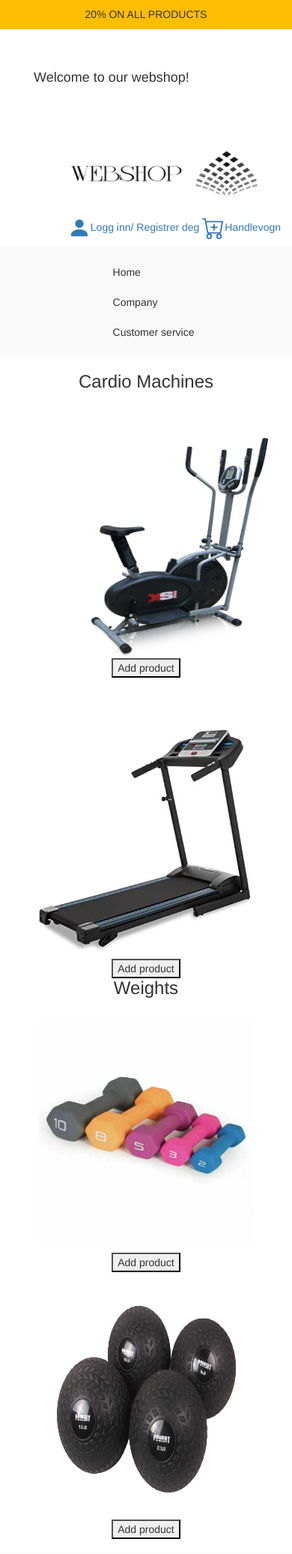
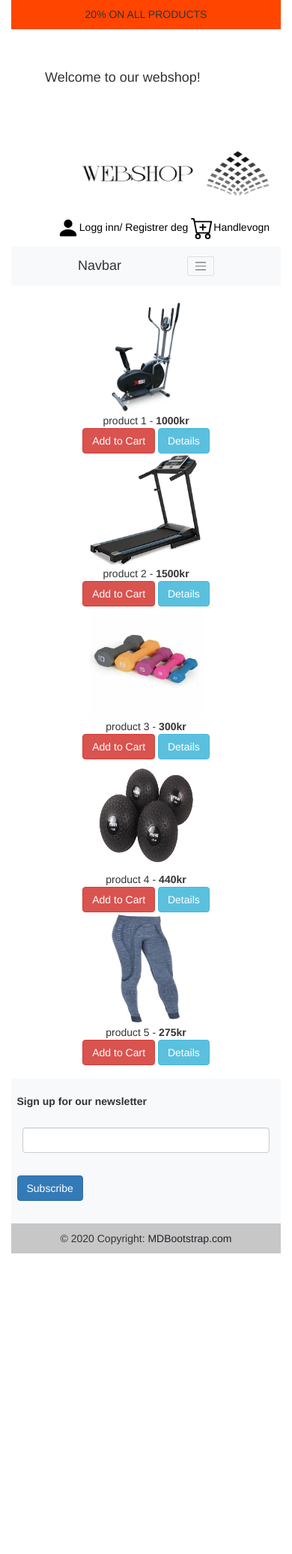
Before and after one commit to sevdeg/portfolio2, a Flask app: page / in a window 390 px wide; the page is wider, and only the part inside the window is pictured. Shown: the top 2073 px of that part at 75% size. After the commit the page ends 1672 px from the top of that part, so only its background shows below. Run offline with Flask 2, Linux system fonts and the light colour scheme; some libraries are stand-ins or nearby versions.

Commit message:
produktene og navbar er nå responsiv og linkene er fiksa

```diff
--- a/templates/index.html
+++ b/templates/index.html
@@ -1,35 +1,31 @@
 <!DOCTYPE html>
-<html lang="en">
+<html>
 <head>
-        <title>Home page</title>
-        <meta charset="UTF-8">
-        <meta name="viewport" content="width=device-width,initial-scale=1">
+		<link rel="stylesheet" href="https://maxcdn.bootstrapcdn.com/bootstrap/3.3.6/css/bootstrap.min.css">
         <link rel="stylesheet" href="style.css">
         <link href="https://cdn.jsdelivr.net/npm/bootstrap@5.0.0-beta3/dist/css/bootstrap.min.css" rel="stylesheet" integrity="sha384-eOJMYsd53ii+scO/bJGFsiCZc+5NDVN2yr8+0RDqr0Ql0h+rP48ckxlpbzKgwra6" crossorigin="anonymous">
 <style>
-            body {background-color:white}
-            /* visited link */
-            .navbar-nav .nav-item .nav-link {
-                color: inherit;
+  .badge-notify{
+    background:red;
+    position:relative;
+    top: -20px;
+    right: 10px;
   }
-            /* .navbar-nav .nav-item .nav-link:hover {
-                color: #1db3e6;
-            } */
-            .navbar-nav .nav-item.visited .nav-link,
-            .navbar-nav .nav-item:hover .nav-link {
-                color: #ffbd00;
-            }
-            .dropdown-menu{
-                background-color: red;
+  .my-cart-icon-affix {
+    position: fixed;
+    z-index: 999;
   }
 
+
   </style>
+
+
 </head>
-    <body>
-        <!-- HEADER -->
+
+<body class="container">
     <header>
      <!-- FIRST PIECE -->
-            <div class="salgsbanner" style="margin-bottom: 0px; background-color: #ffbd00; padding:2px;">
+     <div class="salgsbanner" style="margin-bottom: 0px; background-color:orangered; padding:2px;">
         <h5 style="text-align: center;">20% ON ALL PRODUCTS</h5>
     </div>
     <!-- SECOND PIECE -->
@@ -45,61 +41,80 @@
             <div class="col-md-4 col-12 text-right">
                 <p class="my-md-4 header-links">
                     <!-- IKONEEEER -->
-                            <a href="login"><svg xmlns="http://www.w3.org/2000/svg" width="30" height="30" fill="currentColor" class="bi bi-person-fill" viewBox="0 0 16 16">
+                    <a href="login" style="color: black;"><svg xmlns="http://www.w3.org/2000/svg" width="30" height="30" fill="currentColor" class="bi bi-person-fill" viewBox="0 0 16 16"  style="color: black;">
                         <path d="M3 14s-1 0-1-1 1-4 6-4 6 3 6 4-1 1-1 1H3zm5-6a3 3 0 1 0 0-6 3 3 0 0 0 0 6z"/>
                     </svg>Logg inn/ Registrer deg</a>
-                            <a href="checkout"><svg xmlns="http://www.w3.org/2000/svg" width="30" height="30" fill="currentColor" class="bi bi-cart-plus" viewBox="0 0 16 16">
+                    <a href="" style="color: black;"><svg xmlns="http://www.w3.org/2000/svg" width="30" height="30" fill="currentColor" class="bi bi-cart-plus" viewBox="0 0 16 16">
                         <path d="M9 5.5a.5.5 0 0 0-1 0V7H6.5a.5.5 0 0 0 0 1H8v1.5a.5.5 0 0 0 1 0V8h1.5a.5.5 0 0 0 0-1H9V5.5z"/>
                         <path d="M.5 1a.5.5 0 0 0 0 1h1.11l.401 1.607 1.498 7.985A.5.5 0 0 0 4 12h1a2 2 0 1 0 0 4 2 2 0 0 0 0-4h7a2 2 0 1 0 0 4 2 2 0 0 0 0-4h1a.5.5 0 0 0 .491-.408l1.5-8A.5.5 0 0 0 14.5 3H2.89l-.405-1.621A.5.5 0 0 0 2 1H.5zm3.915 10L3.102 4h10.796l-1.313 7h-8.17zM6 14a1 1 0 1 1-2 0 1 1 0 0 1 2 0zm7 0a1 1 0 1 1-2 0 1 1 0 0 1 2 0z"/>
+
                       </svg>Handlevogn</a>
                 </p>
             </div>
 
         </div>
     </div>
+    <!--navbar-->
+    <nav class="navbar navbar-expand-lg navbar-light bg-light">
+        <h4>Navbar</h4>
+        <button class="navbar-toggler" type="button" data-toggle="collapse" data-target="#navbarNavAltMarkup" aria-controls="navbarNavAltMarkup" aria-expanded="false" aria-label="Toggle navigation">
+            <span class="navbar-toggler-icon"></span>
+          </button>
+        <div class="collapse navbar-collapse" id="navbarNavAltMarkup">
+          <div class="navbar-nav">
+            <a class="nav-item nav-link active" href="/">Home <span class="sr-only">(current)</span></a>
+            <a class="nav-item nav-link" href="">Company</a>
+            <a class="nav-item nav-link" href="kontakt">Customer Service</a>
 
-            <nav class="navbar navbar-expand-md navbar-light bg-light">
-
-                <ul class="navbar-nav" style="padding-left:20px;">
-                    <li class="nav-item">
-                        <a class="nav-link" href="/">Home</a>
-                    </li>
-                    <li class="nav-item">
-                        <a class="nav-link" href="">Company</a>
-                    </li>
-                    <li class="nav-item">
-                        <a class="nav-link" href="kontakt">Customer service</a>
-                    </li>
-                </ul>
+          </div>
+        </div>
       </nav>
 </header>
 
-        <main>
-
-              <!-- Produkter her -->
-
-              <div class="container">
-                <div class="row text-center">
-                    <h3>Cardio Machines</h3>
-                    <div class="col-md-4 col-sm-12 col-12" style="padding:45px;">
-                        <a href="" data-toggle="modal" data-target="#Modal1"><img src="static/card1.jpg"  style="width:130%; height:300px;"></a>
-                        <button type="button" class="add1">Add product</button>
-                    </div>
-                    <div class="col-md-4 col-12 text-center">
-                        <h2 class="my-md-3 site-title" > <a href="" data-toggle="modal" data-target="#Modal2" > <img src="static/card2.jpg"  style="width:80%; height:300px;"> </h2> </a>
-                        <button type="button" class="add2">Add product</button>
-                    </div>
-                    <h3>Weights</h3>
-                    <div class="col-md-4 col-12 text-center">
-                        <h2 class="my-md-3 site-title" > <a href="" data-toggle="modal" data-target="#Modal3" > <img src="static/weight1.jpg"  style="width:80%; height:300px;"> </h2> </a>
-                        <button type="button" class="add3">Add product</button>
+  <div class="row">
+    <div class="col-md-3 text-center">
+      <img src="static/card1.jpg" width="150px" height="150px">
+      <br>
+      product 1 - <strong>1000kr</strong>
+      <br>
+      <button class="btn btn-danger my-cart-btn" data-id="1" data-name="product 1" data-summary="summary 1" data-price="10" data-quantity="1" data-image="static/card1.jpg">Add to Cart</button>
+      <a href="#" class="btn btn-info" data-toggle="modal" data-target="#Modal1">Details</a>
     </div>
 
-                    <div class="col-md-4 col-12 text-center">
-                        <h2 class="my-md-3 site-title" > <a href="" data-toggle="modal" data-target="#Modal4" > <img src="static/weight2.jpg"  style="width:80%; height:300px;"> </h2> </a>
-                        <button type="button" class="add4">Add product</button>
+    <div class="col-md-3 text-center">
+      <img src="static/card2.jpg" width="150px" height="150px">
+      <br>
+      product 2 - <strong>1500kr</strong>
+      <br>
+      <button class="btn btn-danger my-cart-btn" data-id="2" data-name="product 2" data-summary="summary 2" data-price="20" data-quantity="1" data-image="static/card2.jpg">Add to Cart</button>
+      <a href="#" class="btn btn-info" data-toggle="modal" data-target="#Modal2">Details</a>
     </div>
 
+    <div class="col-md-3 text-center">
+      <img src="static/weight1.jpg" width="150px" height="150px">
+      <br>
+      product 3 - <strong>300kr</strong>
+      <br>
+      <button class="btn btn-danger my-cart-btn" data-id="3" data-name="product 3" data-summary="summary 3" data-price="30" data-quantity="1" data-image="static/weight1.jpg">Add to Cart</button>
+      <a href="#" class="btn btn-info" data-toggle="modal" data-target="#Modal3">Details</a>
+    </div>
+
+    <div class="col-md-3 text-center">
+      <img src="static/weight2.jpg" width="150px" height="150px">
+      <br>
+      product 4 - <strong>440kr</strong>
+      <br>
+      <button class="btn btn-danger my-cart-btn" data-id="4" data-name="product 4" data-summary="summary 4" data-price="40" data-quantity="1" data-image="static/weight2.jpg">Add to Cart</button>
+      <a href="#" class="btn btn-info" data-toggle="modal" data-target="#Modal4">Details</a>
+    </div>
+
+    <div class="col-md-3 text-center">
+      <img src="static/clothes1.jpg" width="150px" height="150px">
+      <br>
+      product 5 - <strong>275kr</strong>
+      <br>
+      <button class="btn btn-danger my-cart-btn" data-id="5" data-name="product 5" data-summary="summary 5" data-price="50" data-quantity="1" data-image="static/clothes1.jpg">Add to Cart</button>
+      <a href="#" class="btn btn-info" data-toggle="modal" data-target="#Modal5">Details</a>
     </div>
 
   </div>
@@ -139,7 +154,6 @@
         </div>
     </div>
 
-
      <!-- POPUP, Modal2 -->
 
      <div class="modal fade" role="dialog" id="Modal2">
@@ -175,7 +189,6 @@
             </div>
         </div>
     </div>
-
  <!-- POPUP, Modal3 -->
  <div class="modal fade" role="dialog" id="Modal3">
     <div class="modal-dialog" role="document">
@@ -211,7 +224,7 @@
     </div>
 </div>
 
-              <!-- POPUP, Modal2 -->
+  <!-- POPUP, Modal4 -->
 
   <div class="modal fade" role="dialog" id="Modal4">
     <div class="modal-dialog" role="document">
@@ -248,7 +261,43 @@
 </div>
 
 
-        </main>
+  <!-- POPUP, Modal5 -->
+
+  <div class="modal fade" role="dialog" id="Modal5">
+    <div class="modal-dialog" role="document">
+        <div class="modal-content">
+            <div class="modal-header">
+                <h3 class="modal-title">More info about chosen product</h3>
+                <button type="button" class="close" data-dismiss="modal">&times;</button>
+            </div>
+
+            <div class="modal-body" >
+                <div class="form-group">
+                    <img src="static/clothes1.jpg" style="width: 100%; height: 300px;">
+                </div>
+                <div class="form-group">
+                    <p><strong>Description:</strong></p>
+                    <p>"Sed ut perspiciatis unde omnis iste natus error sit voluptatem accusantium doloremque laudantium, totam rem aperiam, eaque ipsa quae ab illo inventore veritatis et quasi architecto beatae vitae dicta sunt explicabo. Nemo enim ipsam voluptatem quia voluptas sit aspernatur aut odit aut fugit, sed quia consequuntur magni dolores eos qui ratione voluptatem sequi nesciunt. </p>
+                </div>
+
+                <div class="form-group">
+                    <p><strong>Product information:</strong></p>
+                    <p>Neque porro quisquam est, qui dolorem ipsum quia dolor sit amet, consectetur, adipisci velit, sed quia non numquam eius modi tempora incidunt ut labore et dolore magnam aliquam quaerat voluptatem.</p>
+                </div>
+
+                <div class="form-group">
+                    <p><strong>Price:</strong></p>
+                </div>
+            </div>
+
+            <div class="modal-footer">
+                <button type="submit" class="btn btn-succsess">Close</button>
+            </div>
+        </div>
+    </div>
+</div>
+
+
 <footer class="bg-light text-center text-lg-start" style="margin-top:5%;">
 <!-- Grid container -->
 <div class="container p-4 pb-0">
@@ -295,5 +344,59 @@
 <script src="https://ajax.googleapis.com/ajax/libs/jquery/3.5.1/jquery.min.js"></script>
 <script src="https://maxcdn.bootstrapcdn.com/bootstrap/3.4.1/js/bootstrap.min.js"></script>
 <link rel="stylesheet" href="https://maxcdn.bootstrapcdn.com/bootstrap/3.4.1/css/bootstrap.min.css">
+
+<script src="https://ajax.googleapis.com/ajax/libs/jquery/1.11.3/jquery.min.js"></script>
+<script src="https://maxcdn.bootstrapcdn.com/bootstrap/3.3.6/js/bootstrap.min.js"></script>
+<script type='text/javascript' src="js/jquery.mycart/jquery.mycart.js"></script>
 </body>
 </html>
+
+
+<!--- Koden under er for å få produktene til å bli lagt inn i handlekurven,
+    fikk den ikke til å funke så hvis du har din egen måte bare fjern dette-->
+
+<script type="text/javascript">
+
+    $(function () {
+
+    var goToCartIcon = function($addTocartBtn){
+     var $cartIcon = $(".my-cart-icon");
+     var $image = $('<img width="30px" height="30px" src="' +
+$addTocartBtn.data("static") + '"/>').css({"position": "fixed", "z-index": "999"});
+     $addTocartBtn.prepend($image);
+     var position = $cartIcon.position();
+     $image.animate({
+      top: position.top,
+      left: position.left
+    }, 500 , "linear", function() {
+      $image.remove();
+    });
+   }
+
+    $('.my-cart-btn').myCart({
+      classCartIcon: 'my-cart-icon',
+      classCartBadge: 'my-cart-badge',
+      classProductQuantity: 'my-product-quantity',
+      classProductRemove: 'my-product-remove',
+      classCheckoutCart: 'my-cart-checkout',
+      affixCartIcon: true,
+      showCheckoutModal: true,
+      clickOnAddToCart: function($addTocart){
+        goToCartIcon($addTocart);
+      },
+      clickOnCartIcon: function($cartIcon, products, totalPrice, totalQuantity) {
+        console.log("cart icon clicked", $cartIcon, products, totalPrice, totalQuantity);
+      },
+      checkoutCart: function(products, totalPrice, totalQuantity) {
+        console.log("checking out", products, totalPrice, totalQuantity);
+      },
+      getDiscountPrice: function(products, totalPrice, totalQuantity) {
+        console.log("calculating discount", products, totalPrice, totalQuantity);
+        return totalPrice * 0.5;
+      }
+    });
+
+  });
+  </script>
+</body>
+</html>
--- a/templates/kontaktOss.html
+++ b/templates/kontaktOss.html
@@ -55,7 +55,7 @@
                     <div class="col-md-4 col-12 text-right">
                         <p class="my-md-4 header-links">
                             <!-- IKONEEEER -->
-                            <a href="" ><svg xmlns="http://www.w3.org/2000/svg" width="30" height="30" fill="currentColor" class="bi bi-person-fill" viewBox="0 0 16 16">
+                            <a href="login" ><svg xmlns="http://www.w3.org/2000/svg" width="30" height="30" fill="currentColor" class="bi bi-person-fill" viewBox="0 0 16 16">
                                 <path d="M3 14s-1 0-1-1 1-4 6-4 6 3 6 4-1 1-1 1H3zm5-6a3 3 0 1 0 0-6 3 3 0 0 0 0 6z"/>
                             </svg>Logg inn/ Registrer deg</a>
                             <a href="#"><svg xmlns="http://www.w3.org/2000/svg" width="30" height="30" fill="currentColor" class="bi bi-cart-plus" viewBox="0 0 16 16">
--- a/templates/loggInn.html
+++ b/templates/loggInn.html
@@ -63,7 +63,7 @@
                     <div class="col-md-4 col-12 text-right">
                         <p class="my-md-4 header-links">
                             <!-- IKONEEEER -->
-                            <a href="" data-toggle="modal" data-target="#loginModal"><svg xmlns="http://www.w3.org/2000/svg" width="30" height="30" fill="currentColor" class="bi bi-person-fill" viewBox="0 0 16 16">
+                            <a href="login" data-toggle="modal" data-target="#loginModal"><svg xmlns="http://www.w3.org/2000/svg" width="30" height="30" fill="currentColor" class="bi bi-person-fill" viewBox="0 0 16 16">
                                 <path d="M3 14s-1 0-1-1 1-4 6-4 6 3 6 4-1 1-1 1H3zm5-6a3 3 0 1 0 0-6 3 3 0 0 0 0 6z"/>
                             </svg>Logg inn/ Registrer deg</a>
                             <a href="#"><svg xmlns="http://www.w3.org/2000/svg" width="30" height="30" fill="currentColor" class="bi bi-cart-plus" viewBox="0 0 16 16">
```
Also changed, not shown: templates/test.html (added). Lines whose indentation alone changed are shown as unchanged.
